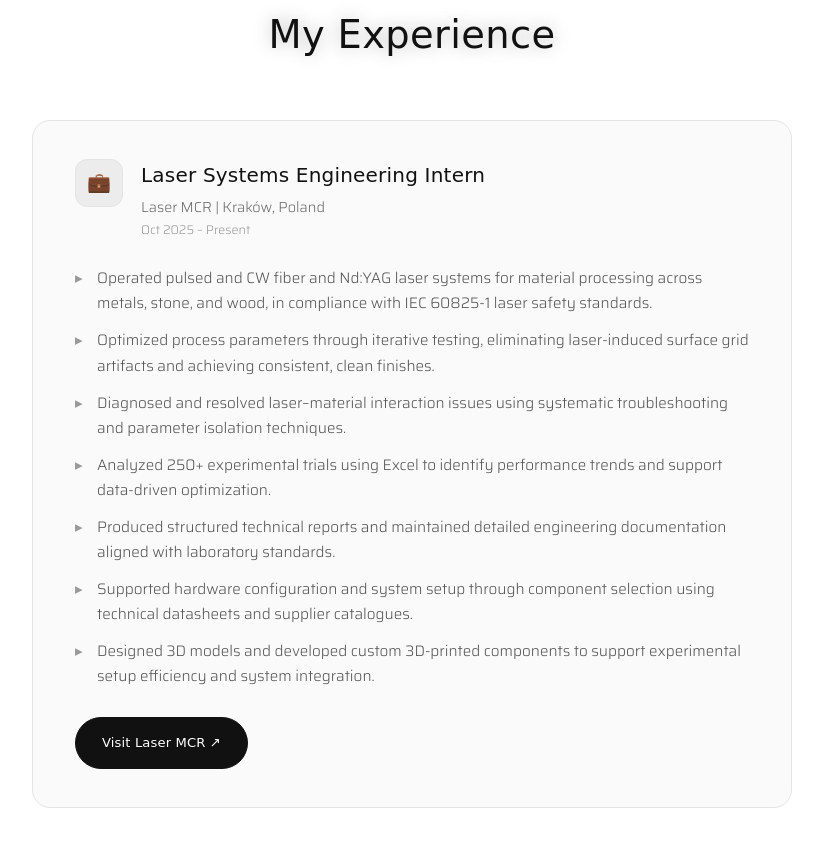
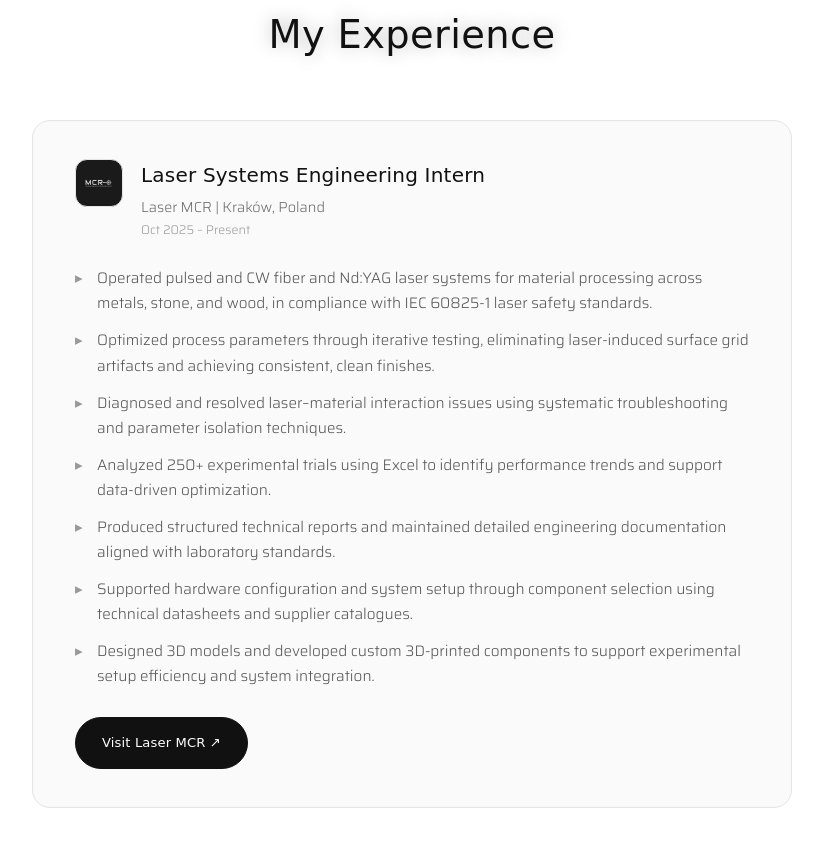
Before and after one commit to aungpraesone/APS_Portfolio, a plain HTML site: page marco-portfolio.html in a window 1280 px wide. Shown: the part 1658-2505 px from the top of the page, without its empty margins (228-1051 px from the left). Drawn offline with Linux system fonts and the light colour scheme; a web font is replaced by a local one.

Commit message:
Add Laser MCR logo to experience section icon

```diff
--- a/marco-portfolio.html
+++ b/marco-portfolio.html
@@ -243,6 +243,7 @@ body.modal-lock{overflow:hidden}
   background:#ececec;border:1px solid var(--line);
   display:flex;align-items:center;justify-content:center;font-size:1.2rem;
 }
+.xp-icon img{width:70%;height:70%;object-fit:contain}
 .xp-head h3{font-size:1.25rem;margin-bottom:4px}
 .xp-meta{font-size:.9rem;color:var(--ink-soft)}
 .xp-date{font-size:.78rem;color:#9a9a9a}
@@ -429,7 +430,7 @@ footer{
     <h2 class="sec-title">My Experience</h2>
     <div class="xp-card">
       <div class="xp-head">
-        <div class="xp-icon">💼</div>
+        <div class="xp-icon" style="background:#1a1a1a"><img src="images/mcr-logo.png" alt="Laser MCR"></div>
         <div>
           <h3>Laser Systems Engineering Intern</h3>
           <div class="xp-meta">Laser MCR | Kraków, Poland</div>
```
Also changed, not shown: images/mcr-logo.png (added).
